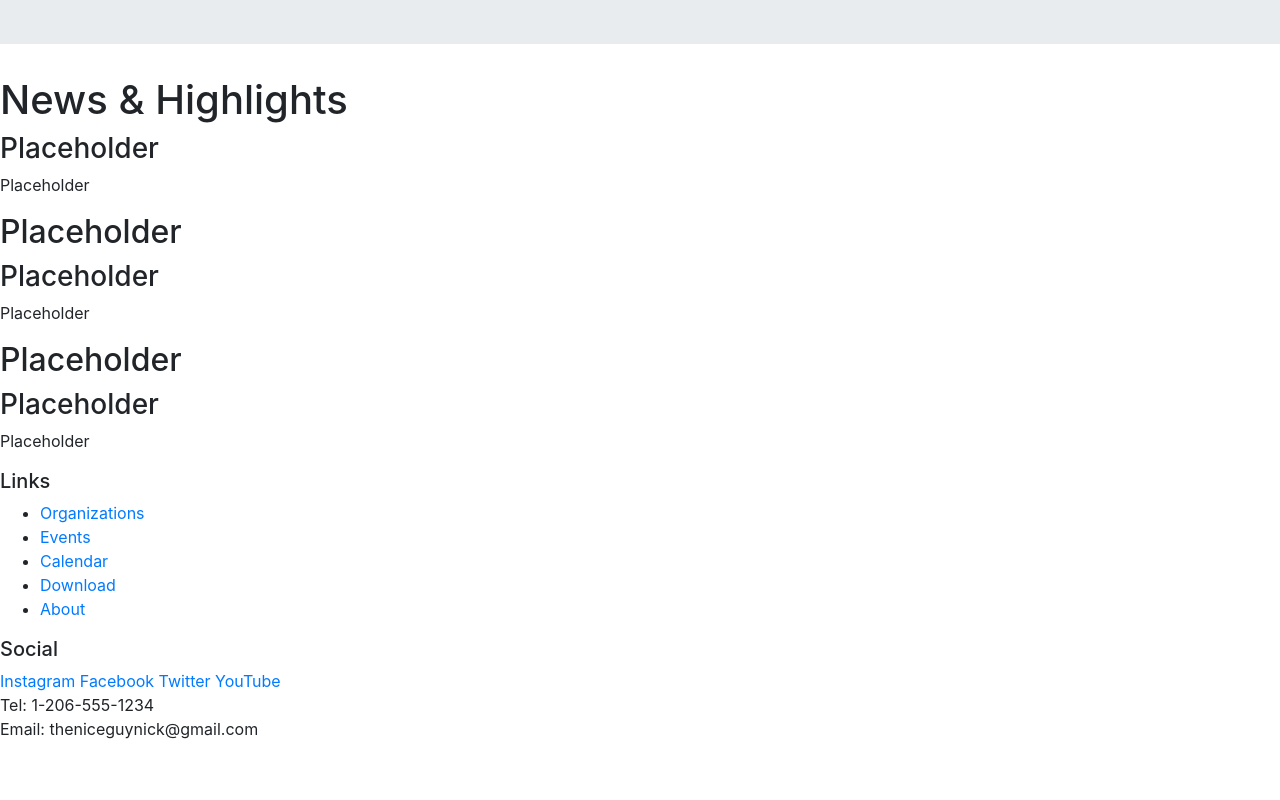
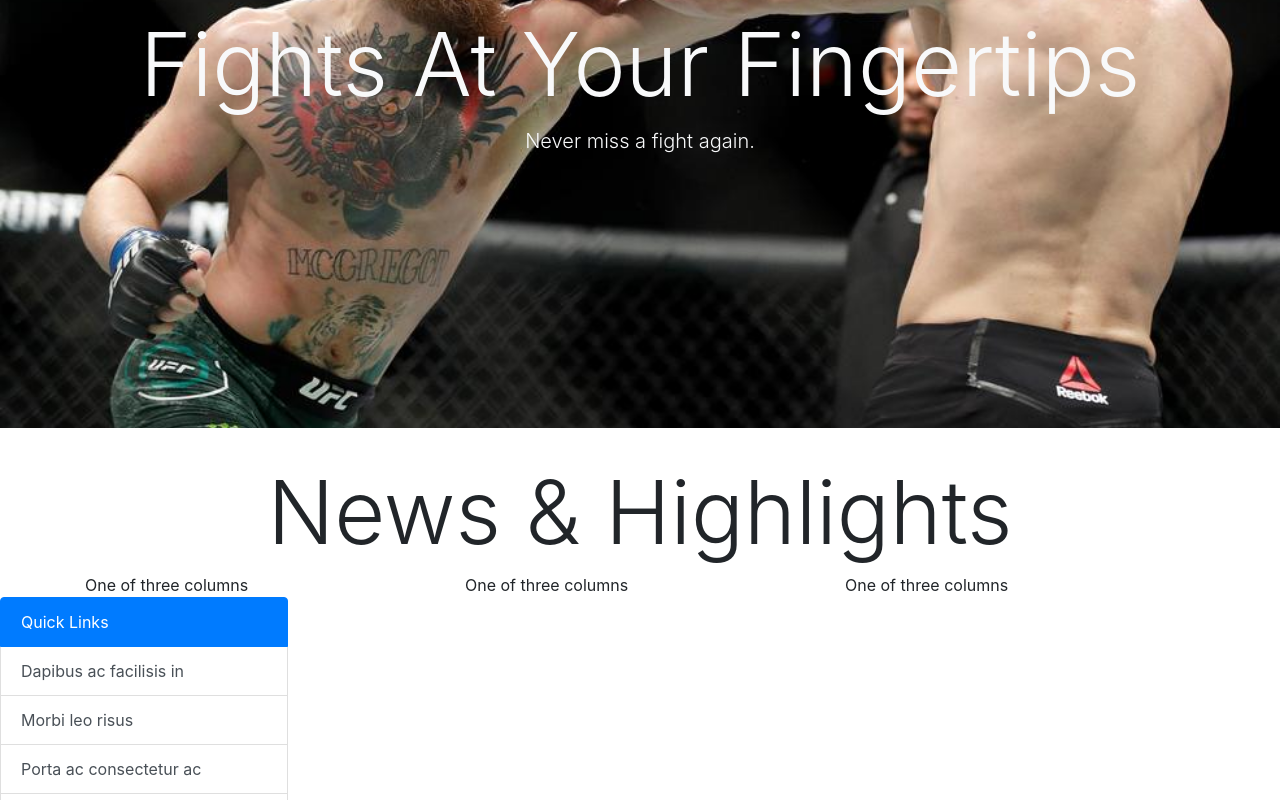
Before and after one commit to swicknick/Porfolio-Project-1, a website: page index.html in a window 1280 px wide. Shown: the part 300-1100 px from the top of the page. Before the commit the page ends 1041 px from the top, so only its background shows below. Drawn offline with nearby package versions, Linux system fonts and the light colour scheme.

Commit message:
Jumbotron and Video Added

```diff
--- a/index.html
+++ b/index.html
@@ -4,11 +4,17 @@
     <meta charset="UTF-8">
     <meta name="viewport" content="width=device-width, initial-scale=1.0">
     <meta http-equiv="X-UA-Compatible" content="ie=edge">
+
     <link rel="stylesheet" href="node_modules/bootstrap/dist/css/bootstrap.min.css" />
+    <link rel="stylesheet" href="node_modules/font-awesome/css/font-awesome.min.css" />
+    <link rel="stylesheet" href="node_modules/bootstrap-social/bootstrap-social.css" />
+    <link rel="stylesheet" href="styles.css">
     <title>The Fight App</title>
 </head>
 
-<nav class="navbar navbar-expand-lg navbar-dark bg-dark">
+<nav class="navbar navbar-expand-lg navbar-dark bg-dark sticky-top">
+    <div class="container">
+        <a class="navbar-brand"></a>
         <form class="form-inline my-2 my-lg-0">
             <input class="form-control mr-sm-2" type="search" placeholder="Search" aria-label="Search">
             <button class="btn btn-outline-secondary my-2 my-sm-0" type="submit">Search</button>
@@ -21,7 +27,7 @@
                 <li class="nav-item">
                     <a class="nav-link" href="#">Events</a>
                 </li>
-            <li class="nav-item dropdown">
+                <!-- <li class="nav-item dropdown">
                     <a class="nav-link dropdown-toggle" href="#" id="navbarDropdown" role="button" data-toggle="dropdown" aria-haspopup="true" aria-expanded="false">
                         Calendar
                     </a>
@@ -31,7 +37,7 @@
                         <div class="dropdown-divider"></div>
                         <a class="dropdown-item" href="#">Something else here</a>
                     </div>
-            </li>
+                </li> -->
                 <li class="nav-item">
                     <a class="nav-link" href="#">Download</a>
                 </li>
@@ -40,6 +46,7 @@
                 </li>
             </ul>
         </div>
+    </div>
 </nav>
 
 <body>
@@ -47,17 +54,53 @@
     <header>
         <div class="jumbotron jumbotron-fluid">
             <div class="container">
-                <h1 class="display-2">Fights At Your Fingertips</h1>
-                <p class="lead">Never miss a fight again.</p>
+                    <h1 class="display-2 text-center text-light">Fights At Your Fingertips</h1>
+                    <p class="lead text-center text-light">Never miss a fight again.</p>
                 </div>
             </div>
     </header>
 
-    <div>
-        <h1>News &amp Highlights</h1>
-        <h3>Placeholder</h3>
-        <p>Placeholder</p>
+    <div class="container">
+        <h2 class="display-2 text-center text-body">News &amp Highlights</h2>
+            <div class="row">
+              <div class="col-sm">
+                One of three columns
               </div>
+              <div class="col-sm">
+                One of three columns
+              </div>
+              <div class="col-sm">
+                One of three columns
+              </div>
+            </div>
+
+    </div>
+
+    <!-- <div class="card" style="width: 18rem;">
+        <div class="card-header">
+            Quick Links
+        </div>
+            <ul class="list-group list-group-flush">
+                <li class="list-group-item">Placeholder</li>
+                <li class="list-group-item">Placeholder</li>
+                <li class="list-group-item">Placeholder</li>
+            </ul>
+    </div> -->
+
+    <div class="list-group" style="width: 18rem;">
+            <a href="#" class="list-group-item list-group-item-action active">
+              Quick Links
+            </a>
+            <a href="#" class="list-group-item list-group-item-action">Dapibus ac facilisis in</a>
+            <a href="#" class="list-group-item list-group-item-action">Morbi leo risus</a>
+            <a href="#" class="list-group-item list-group-item-action">Porta ac consectetur ac</a>
+            <a href="#" class="list-group-item list-group-item-action disabled" tabindex="-1" aria-disabled="true">Vestibulum at eros</a>
+    </div>
+
+    <div class="embed-responsive embed-responsive-4by3" style="width: 40rem;">
+            <iframe class="embed-responsive-item" src="https://www.youtube.com/embed/YNAxgB3_14g" allow="accelerometer; autoplay; encrypted-media; gyroscope; picture-in-picture" allowfullscreen></iframe>
+    </div>
+
 
     <div>
         <h2>Placeholder</h2>
@@ -65,23 +108,20 @@
         <p>Placeholder</p>
     </div>
 
-    <div>
-        <h2>Placeholder</h2>
-        <h3>Placeholder</h3>
-        <p>Placeholder</p>
-    </div>
-
-    <footer>
+    <footer class="site-footer">
+        <div class="container">
+            <div class="row">
+                <div class="col-sm-6">
                     <div>
                         <h5>Links</h5>
                         <ul>
                             <li><a href="#">Organizations</a></li>
                             <li><a href="#">Events</a></li>
-                <li><a href="#">Calendar</a></li>
                             <li><a href="#">Download</a></li>
                             <li><a href="#">About</a></li>
 
                         </ul>
+                    </div>
                 </div>
                 <div>
                     <h5>Social</h5>
@@ -90,11 +130,46 @@
                     <a href="http://twitter.com/">Twitter</a>
                     <a href="http://youtube.com/">YouTube</a>
                 </div>
-        <div>
+                <div >
                     Tel: 1-206-555-1234<br />
                     Email: theniceguynick@gmail.com
                 </div>
+            </div>
+        </div>
     </footer>
+
+
+<!-- <footer class="site-footer">
+    <div class="container">
+        <div class="row">
+            <div class="col-4 col-sm-2 offset-1">
+                <h5>Links</h5>
+                <ul class="list-unstyled">
+                    <li><a href="#">Organizations</a></li>
+                    <li><a href="#">Events</a></li>
+                    <li><a href="#">Calendar</a></li>
+                    <li><a href="#">Download</a></li>
+                    <li><a href="#">About</a></li>
+                </ul>
+            </div>
+            <div class="col-6 col-sm-5 text-center">
+                <h5>Social</h5>
+                <a class="btn btn-social-icon btn-instagram" href="http://instagram.com/"><i
+                        class="fa fa-instagram"></i></a>
+                <a class="btn btn-social-icon btn-facebook" href="http://facebook.com/"><i
+                        class="fa fa-facebook-square"></i></a>
+                <a class="btn btn-social-icon btn-twitter" href="http://twitter.com/"><i
+                        class="fa fa-twitter-square"></i></a>
+                <a class="btn btn-social-icon btn-youtube" href="http://youtube.com/"><i
+                        class="fa fa-youtube-square"></i></a>
+            </div>
+            <div class="col-sm-4 text-center">
+                <a role="button" class="btn btn-link" href="tel:+12065551234"><i class="fa fa-phone-square"></i>
+                    1-206-555-1234</a><br>
+                <a role="button" class="btn btn-link" href="mailto:campsites@nucamp.co"><i
+                        class="fa fa-envelope-o"></i> campsites@nucamp.co</a>
+            </div>
+</footer> -->
 
     <script src="node_modules/jquery/dist/jquery.slim.min.js"></script>
     <script src="node_modules/popper.js/dist/umd/popper.min.js"></script>
--- a/package.json
+++ b/package.json
@@ -4,8 +4,8 @@
   "description": "Portfolio Project",
   "main": "index.html",
   "scripts": {
+    "start": "npm run lite",
     "lite": "lite-server",
-    "start": "npm run lite",
     "test": "echo \"Error: no test specified\" && exit 1"
   },
   "author": "Nicholas Rode",
--- /dev/null
+++ b/styles.css
@@ -0,0 +1,6 @@
+.jumbotron {
+    background: url('img/jumbo.jpg') no-repeat center center;
+    background-size: cover;
+    padding-top: 20%;
+    padding-bottom: 20%;
+  }
```
Also changed, not shown: img/jumbo.jpg (added). Lines whose indentation alone changed are shown as unchanged.
